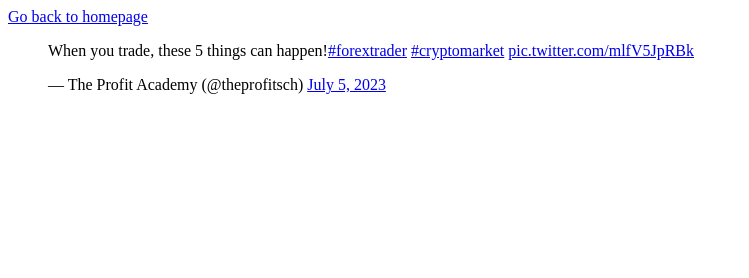
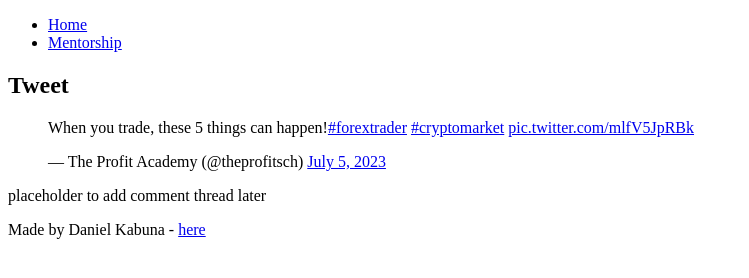
Before and after one commit to Kabuna254/alx_html_css, a plain HTML site: page html_basic/tweets.html in a window 1280 px wide. Shown: the whole page, without its empty margins (0-749 px from the left). Drawn offline with Linux system fonts and the light colour scheme.

Commit message:
3. Make a cool website

```diff
--- a/html_basic/tweets.html
+++ b/html_basic/tweets.html
@@ -5,7 +5,23 @@
     <title>KIBKAB FX TRADERS</title>
   </head>
   <body>
-        <a href="index.html">Go back to homepage</a>
-        <blockquote class="twitter-tweet" data-theme="dark"><p lang="en" dir="ltr">When you trade, these 5 things can happen!<a href="https://twitter.com/hashtag/forextrader?src=hash&amp;ref_src=twsrc%5Etfw">#forextrader</a> <a href="https://twitter.com/hashtag/cryptomarket?src=hash&amp;ref_src=twsrc%5Etfw">#cryptomarket</a> <a href="https://t.co/mlfV5JpRBk">pic.twitter.com/mlfV5JpRBk</a></p>&mdash; The Profit Academy (@theprofitsch) <a href="https://twitter.com/theprofitsch/status/1676687045702418433?ref_src=twsrc%5Etfw">July 5, 2023</a></blockquote> <script async src="https://platform.twitter.com/widgets.js" charset="utf-8"></script>
+    <header>
+      <ul>
+        <li><a href="index.html">Home</a></li>
+        <li><a href="tweets.html">Mentorship</a></li>
+      </ul>
+    </header>
+    <main>
+      <article>
+        <h1>Tweet</h1>
+        <blockquote class="twitter-tweet" data-theme="dark"><p lang="en" dir="ltr">When you trade, these 5 things can happen!<a href="https://twitter.com/hashtag/forextrader?src=hash&amp;ref_src=twsrc%5Etfw">#forextrader</a> <a href="https://twitter.com/hashtag/cryptomarket?src=hash&amp;ref_src=twsrc%5Etfw">#cryptomarket</a> <a href="https://t.co/mlfV5JpRBk">pic.twitter.com/mlfV5JpRBk</a></p>&mdash; The Profit Academy (@theprofitsch) <a href="https://twitter.com/theprofitsch/status/1676687045702418433?ref_src=twsrc%5Etfw">July 5, 2023</a></blockquote> <script async src="https://platform.twitter.com/widgets.js"></script>
+      </article>
+      <aside>
+        <p>placeholder to add comment thread later</p>
+      </aside>
+    </main>
+    <footer>
+      <p>Made by Daniel Kabuna - <a href="https://www.holbertonschool.com/" target="_blank">here</a></p>
+    </footer>
   </body>
 </html>
```
Also changed, not shown: html_basic/index.html (+17 -7 lines). Lines whose indentation alone changed are shown as unchanged.
